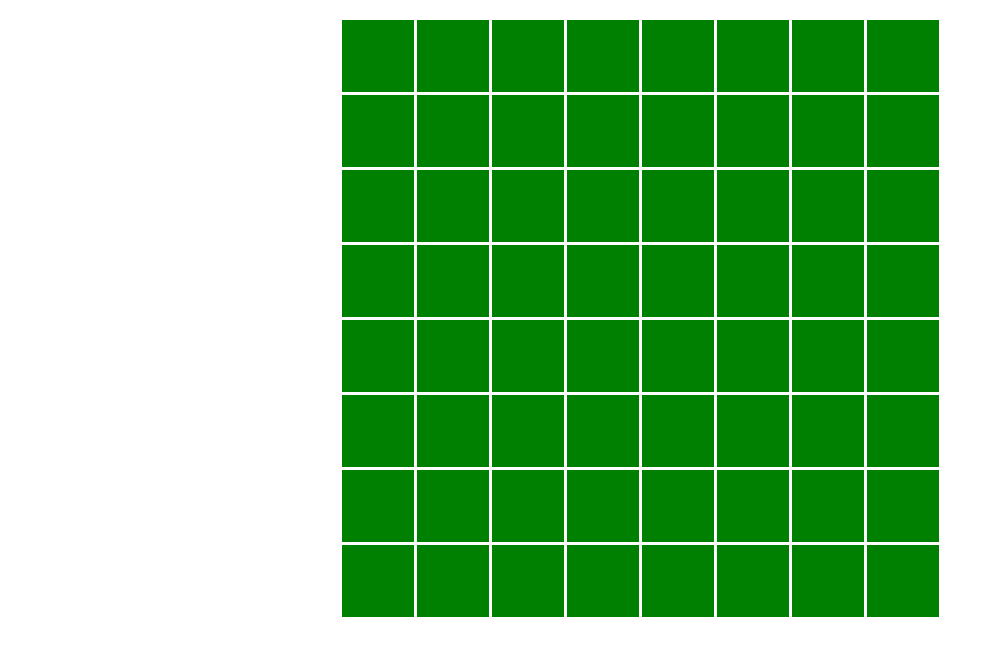
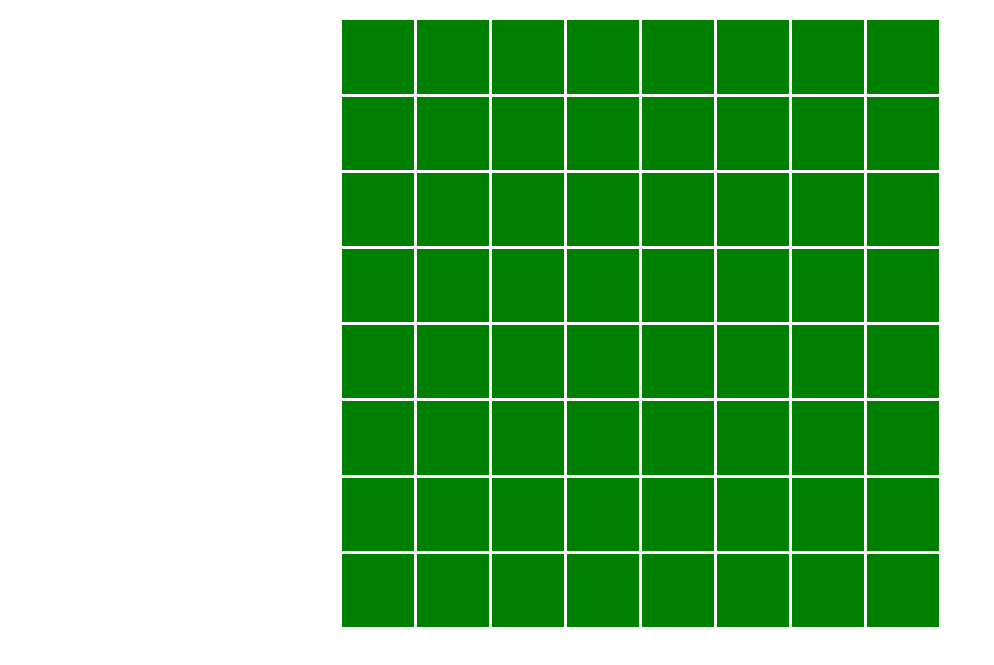
Before and after one commit to Cascade398/Fun-Games, a plain HTML site: page Minesweeper/index.html in a window 1280 px wide. Shown: the part 61-726 px from the top of the page, without its empty margins (0-994 px from the left). Drawn offline with Linux system fonts and the light colour scheme.

Commit message:
Update master.css

```diff
--- a/Minesweeper/assets/master.css
+++ b/Minesweeper/assets/master.css
@@ -7,7 +7,10 @@
 .square {
   margin: 0.25%;
   width: 12%;
+  height: 12%;
+  text-align: center;
+  font-size: 60px;
+  color: blue;
   background-color: green;
-  padding-bottom: 12%;
   float: left;
 }
```
